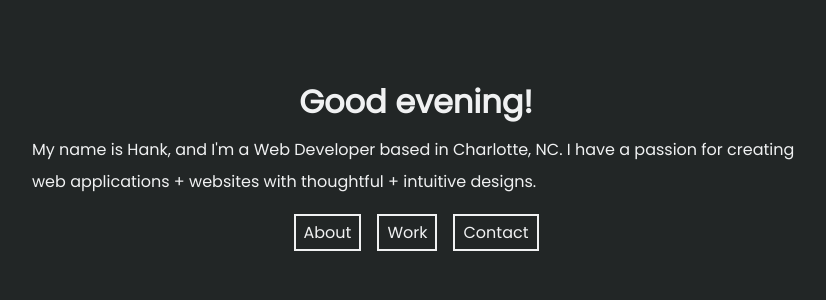
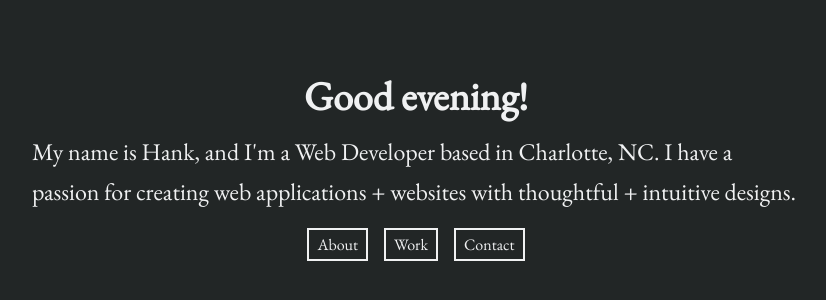
Before and after one commit to HHH-603/V2-Portfolio, a React (Create React App) app: page / in a window 1280 px wide. Shown: the part 234-534 px from the top of the page, without its empty margins (224-1050 px from the left). Built offline with nearby package versions, Linux system fonts and the light colour scheme.

Commit message:
Changed font to EB Garamond, and increased all font sizes.

```diff
--- a/public/index.html
+++ b/public/index.html
@@ -10,7 +10,7 @@
   <link rel="apple-touch-icon" href="%PUBLIC_URL%/logo192.png" />
   <link rel="manifest" href="%PUBLIC_URL%/manifest.json" />
   <link rel="preconnect" href="https://fonts.gstatic.com">
-  <link href="https://fonts.googleapis.com/css2?family=Poppins&display=swap" rel="stylesheet">
+  <link href="https://fonts.googleapis.com/css2?family=EB+Garamond&display=swap" rel="stylesheet">
   <title>Hank Holmes || Full Stack Web Developer</title>
 </head>
 
--- a/src/index.css
+++ b/src/index.css
@@ -6,13 +6,19 @@
 }
 
 html {
-  font-family: 'Poppins', sans-serif;
-  color: #F0F1F2;
+  font-family: "EB Garamond", serif;
+  color: #f0f1f2;
   -webkit-font-smoothing: antialiased;
   -moz-osx-font-smoothing: grayscale;
 }
 
 h1 {
+  text-align: center;
+  font-size: 2.5rem;
+  line-height: 3.5rem;
+}
+
+h2 {
   text-align: center;
   font-size: 2rem;
   line-height: 3rem;
@@ -20,6 +26,6 @@
 
 p {
   text-align: left;
-  font-size: 1rem;
-  line-height: 2rem;
+  font-size: 1.5rem;
+  line-height: 2.5rem;
 }
```
